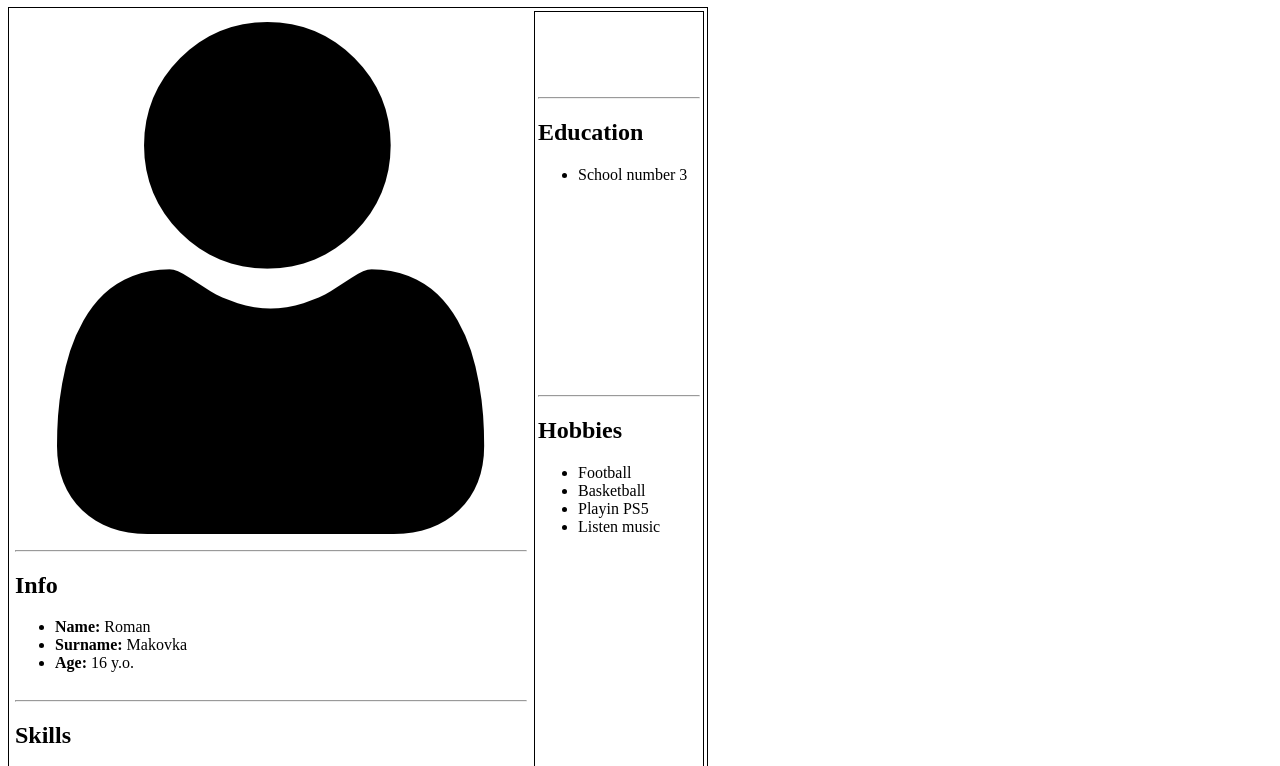
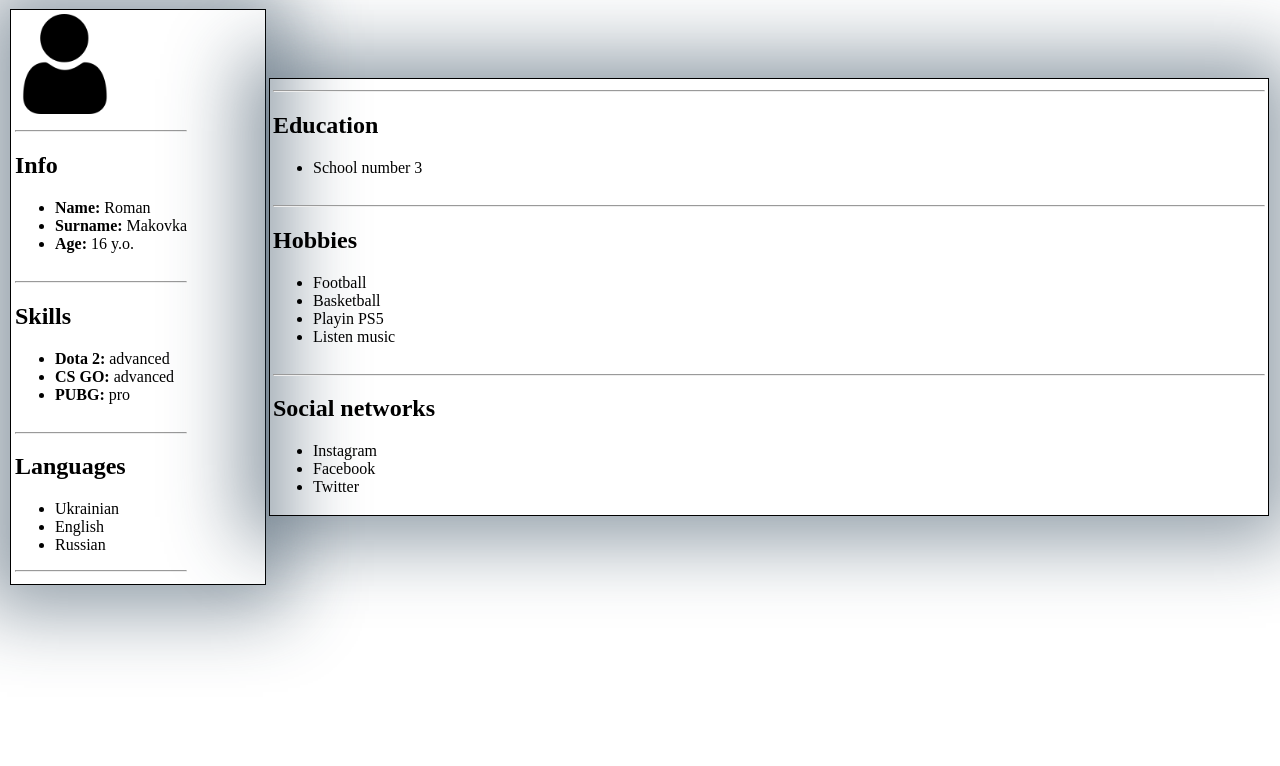
Before and after one commit to gads1/KFundSlesson4-classwork, a plain HTML site: page index.html in a window 1280 px wide. Shown: the part 73-839 px from the top of the page. After the commit the page ends 800 px from the top, so only its background shows below. Drawn offline with Linux system fonts and the light colour scheme.

Commit message:
style css shadow

```diff
--- a/styles.css
+++ b/styles.css
@@ -2,19 +2,29 @@ h1 {
     text-align: center;
 }
 
-image{
-    width: 25px;
+img{
+    width: 100px;
     height: auto;
 }
 
 .main {
-    border: 1px solid black;
     border-collapse: separate;
 }
 
 .none{
     border: 1px solid black;
-    border-collapse: separate;
-    width: auto;
-    height: 1000px;
+    width: 1000px;
+    height: 400px;
+    -webkit-box-shadow: -3px 1px 71px 25px rgba(34, 60, 80, 0.49);
+    -moz-box-shadow: -3px 1px 71px 25px rgba(34, 60, 80, 0.49);
+    box-shadow: -3px 1px 71px 25px rgba(34, 60, 80, 0.49);
 }
+
+.main-left {
+    border: 1px solid black;
+    width: 1000px;
+    height: auto;
+    -webkit-box-shadow: -3px 1px 71px 25px rgba(34, 60, 80, 0.49);
+    -moz-box-shadow: -3px 1px 71px 25px rgba(34, 60, 80, 0.49);
+    box-shadow: -3px 1px 71px 25px rgba(34, 60, 80, 0.49);
+}
```
